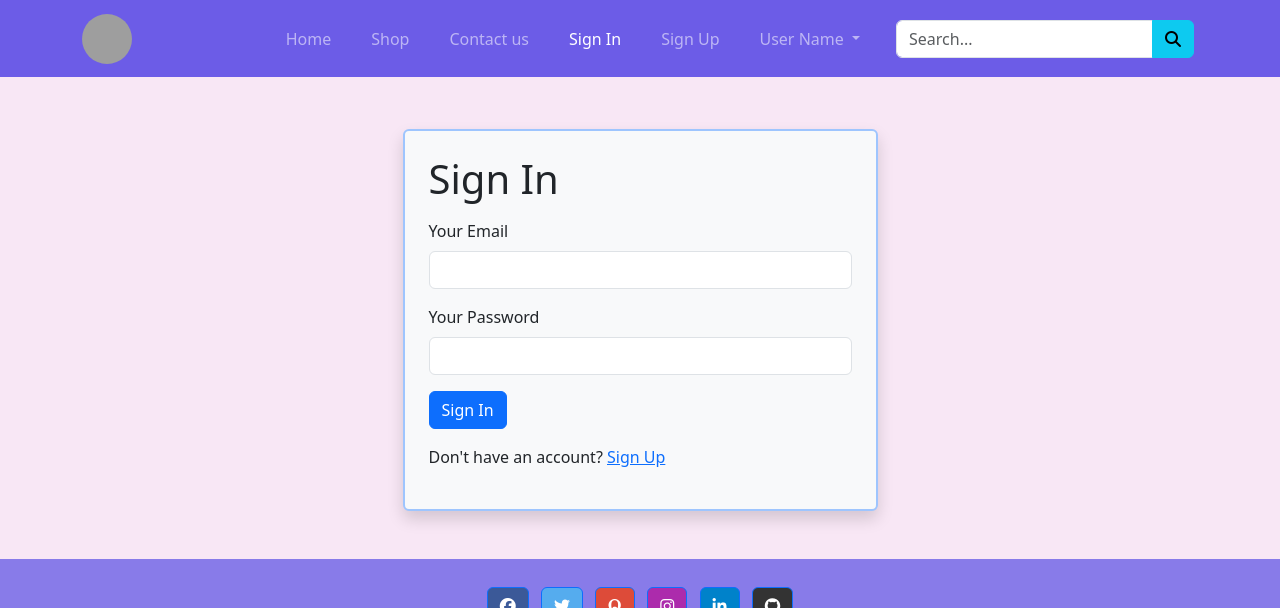
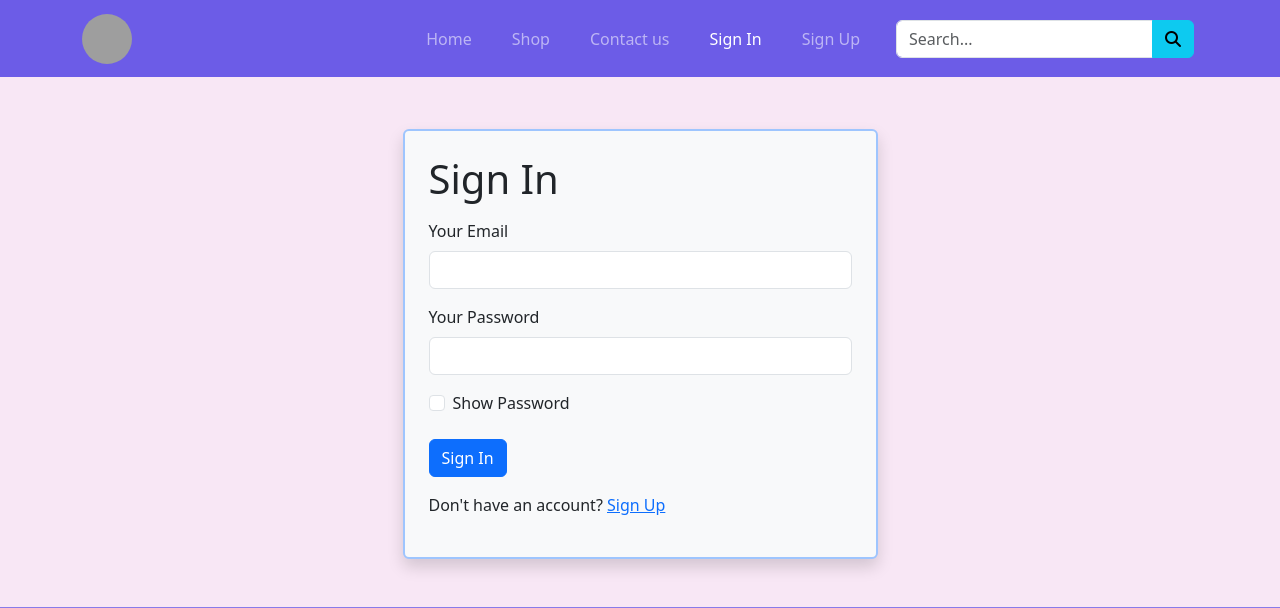
Before and after one commit to MdNurIslam69/PHP_project-01, a PHP site: page /sign-in.php in a window 1280 px wide. Shown: the top 608 px of the page. Run offline with PHP 8.4, Linux system fonts and the light colour scheme; some libraries are stand-ins or nearby versions; grey boxes are pictures that could not be loaded.

Commit message:
change-1

```diff
--- a/components/navbar.php
+++ b/components/navbar.php
@@ -37,6 +37,9 @@
                 </li>
 
 
+                <?php
+                if (!isset($_SESSION['link3Tech'])) { ?>
+
                 <li class="nav-item">
                     <a class="nav-link me-4 <?= $pageName == 'sign-in.php' ? 'active' : null ?>" href="sign-in.php">Sign
                         In</a>
@@ -50,12 +53,18 @@
                     </a>
                 </li>
 
-
+                <?php } else { ?>
                 <li class="nav-item dropdown">
                     <a class="nav-link dropdown-toggle me-4" href="#" role="button" data-bs-toggle="dropdown"
                         aria-expanded="false">
-                        User Name
+
+                        <?php
+                            $fullNameArray = explode(" ", $_SESSION['link3Tech']['name']);
+                            echo $fullNameArray[1];
+
+                            ?>
                     </a>
+
                     <ul class="dropdown-menu">
                         <li><a class="dropdown-item" href="#">My Profile</a></li>
                         <li>
@@ -74,11 +83,10 @@
                         <li>
                             <hr class="dropdown-divider">
                         </li>
-                        <li><a class="dropdown-item" href="#">Log out</a></li>
+                        <li><a class="dropdown-item" href="logout.php">Log out</a></li>
                     </ul>
                 </li>
-
-
+                <?php } ?>
 
             </ul>
 
--- a/sign-in.php
+++ b/sign-in.php
@@ -1,6 +1,13 @@
 <?php
 ob_start();
 require_once 'components/header.php';
+
+if (isset($_SESSION['link3Tech'])) {
+    header("Location: index.php");
+    exit();
+}
+
+
 
 // set cookie tryCount = 0
 if (!isset($_COOKIE['tryCount'])) {
@@ -100,6 +107,15 @@
                         </div>
                     </div>
 
+
+                    <!-- checkbox section -->
+                    <div class="mb-4 form-check">
+                        <input type="checkbox" class="form-check-input" id="showPass">
+                        <label class="form-check-label" for="showPass">Show Password</label>
+                    </div>
+
+
+
                     <!-- submit button -->
                     <button type="submit" class="btn btn-primary" name="signIn123">Sign In</button>
 
@@ -115,6 +131,20 @@
 </div>
 
 
+<!-- this js for (sign-in) show password in checkbox -->
+<script>
+    const showPass = document.getElementById("showPass");
+    const password = document.getElementById("password");
+
+    showPass.addEventListener("click", () => {
+        if (password.type === "password") {
+            password.type = "text";
+        } else {
+            password.type = "password";
+        }
+    });
+</script>
+
 
 
 
```
Also changed, not shown: logout.php (added, +7 -0 lines), sign-up.php (+7 -0 lines).
